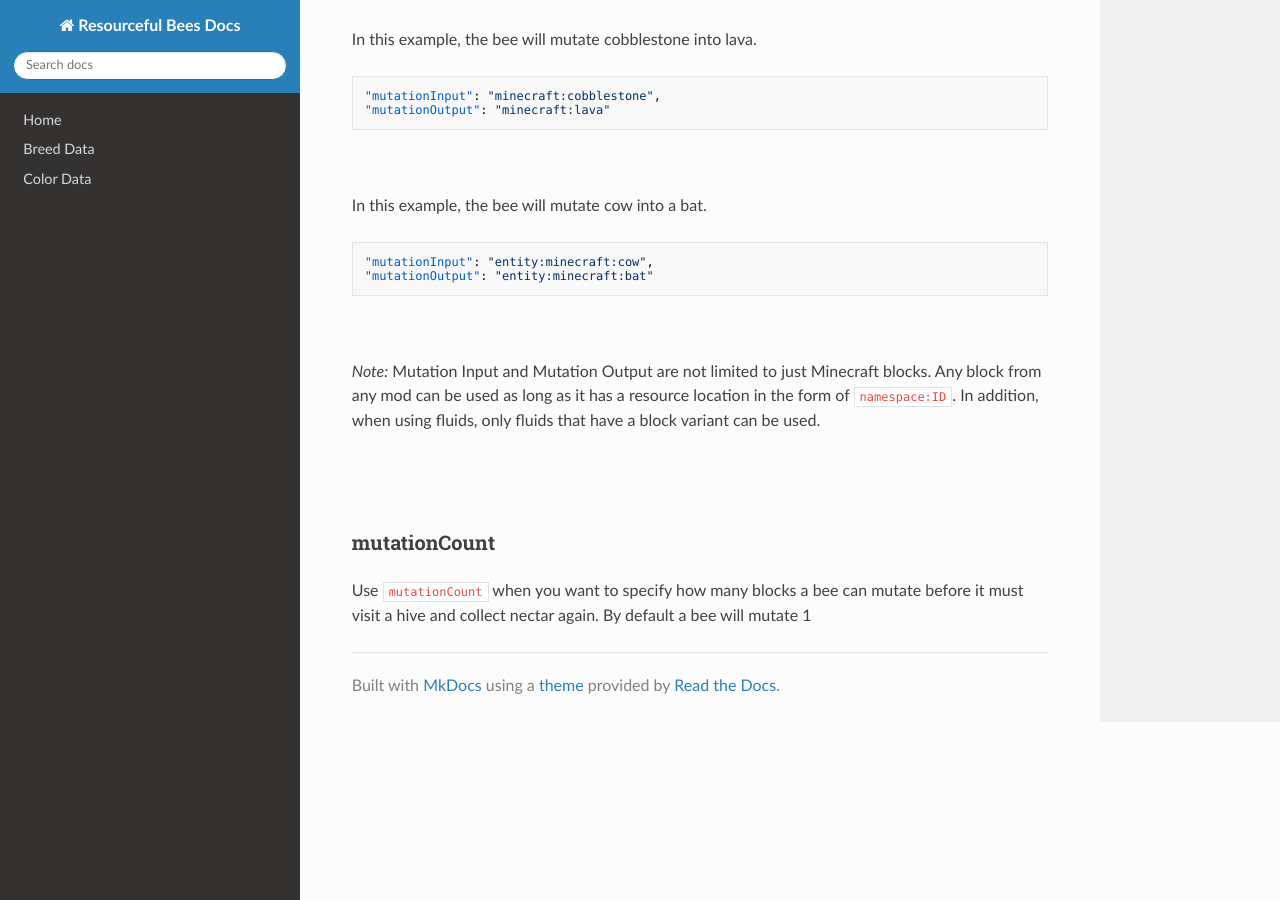
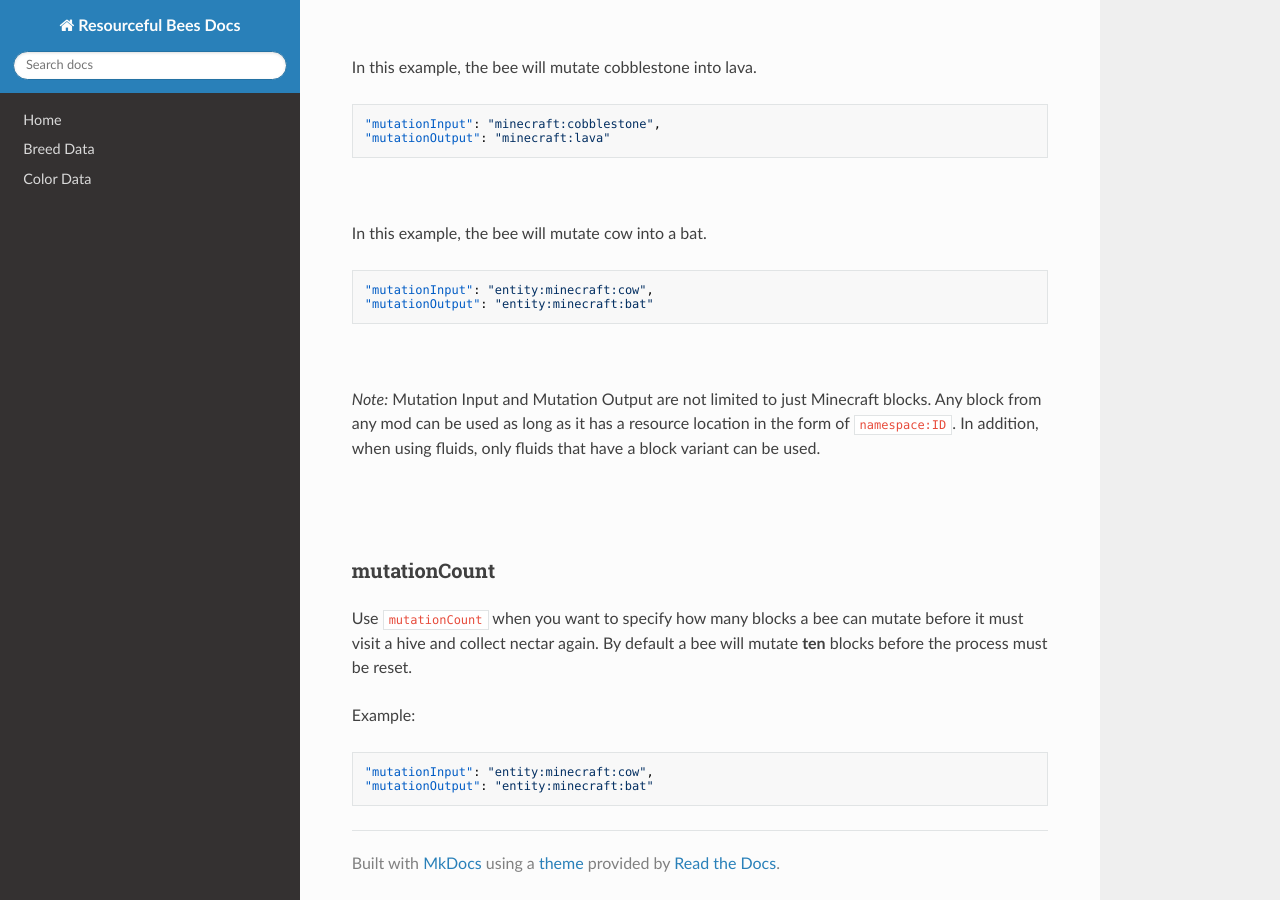
Before and after one commit to Team-Resourceful/ResourcefulBeesDocs, an MkDocs documentation site: the page built from docs/bee_data/mutation_data.md, in a window 1280 px wide and 900 px high, scrolled down 2367 px. Built offline with MkDocs 1.6.1, drawn with Linux system fonts in a browser that asks for light colours; nearby versions of some CDN libraries; some of the changed text lies outside the part shown.

Commit message:
docs/bee_data/mutation_data.md updated from https://stackedit.io/

````diff
--- a/docs/bee_data/mutation_data.md
+++ b/docs/bee_data/mutation_data.md
@@ -105,7 +107,14 @@ In this example, the bee will mutate cow into a bat.
 
 ### **mutationCount**
 
-Use `mutationCount` when you want to specify how many blocks a bee can mutate before it must visit a hive and collect nectar again. By default a bee will mutate 1
+Use `mutationCount` when you want to specify how many blocks a bee can mutate before it must visit a hive and collect nectar again. By default a bee will mutate **ten** blocks before the process must be reset.
+
+Example:
+
+```json
+"mutationInput": "entity:minecraft:cow",
+"mutationOutput": "entity:minecraft:bat"
+```
 <!--stackedit_data:
-eyJoaXN0b3J5IjpbLTMyNDQ5NzQzOSw3MzA5OTgxMTZdfQ==
+eyJoaXN0b3J5IjpbMTIzODAwODU4OSw3MzA5OTgxMTZdfQ==
 -->
````
Also changed, not shown: other parts of docs/bee_data/mutation_data.md (+2 -0 lines).
